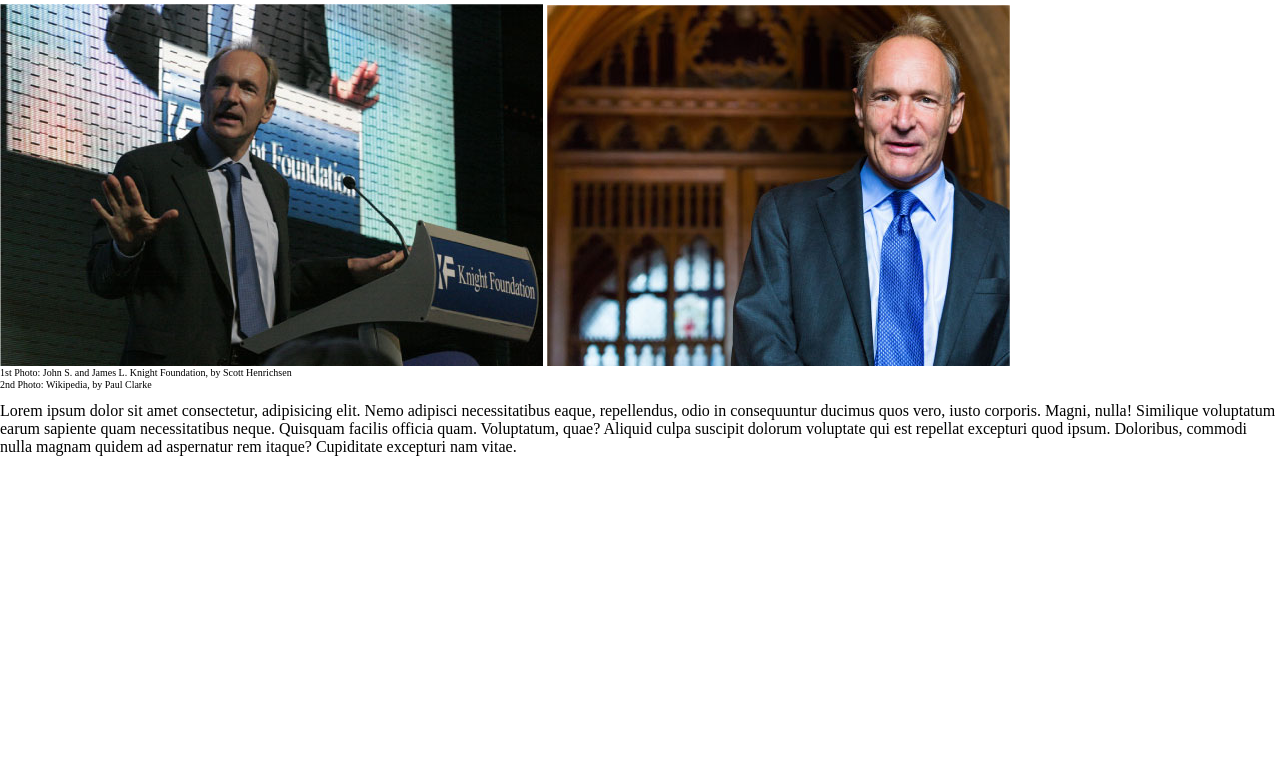
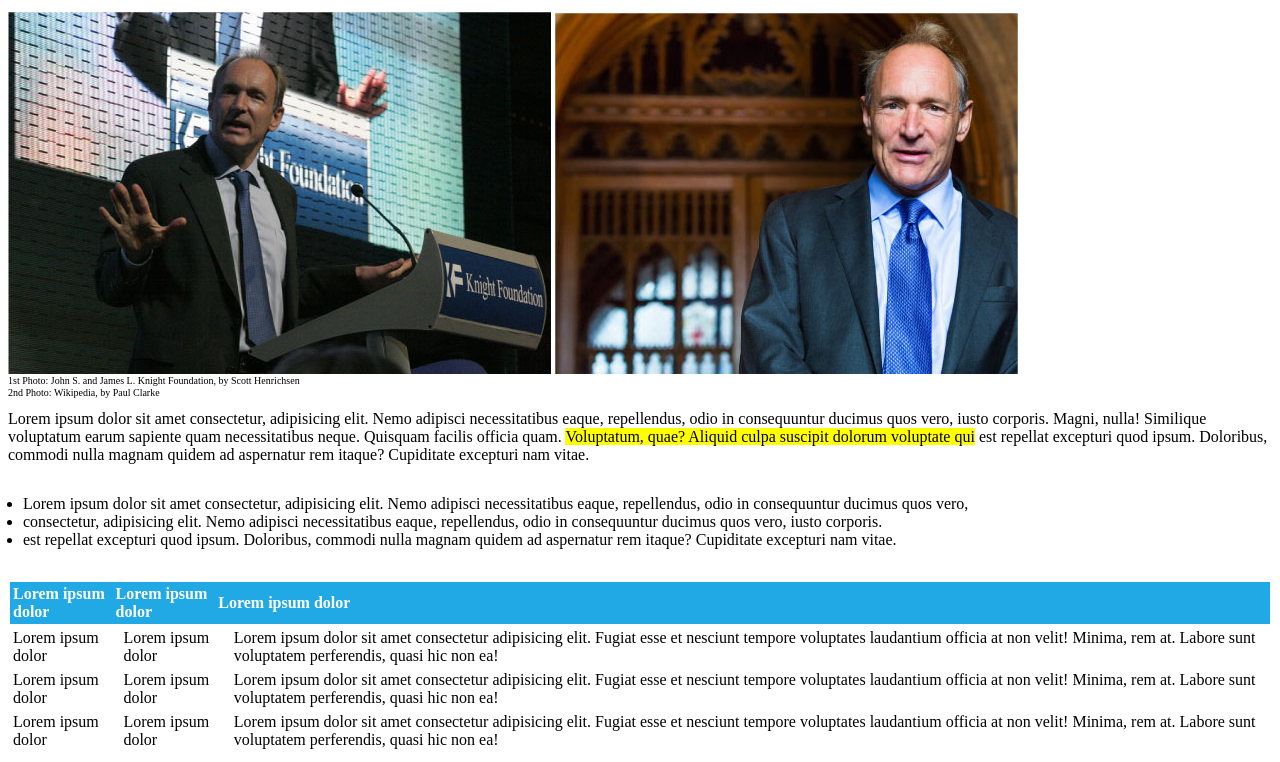
Before and after one commit to SimoCrash/html-css-booleaner, a plain HTML site: page index.html in a window 1280 px wide. Shown: the part 377-1139 px from the top of the page. Before the commit the page ends 849 px from the top, so only its background shows below. Drawn offline with Linux system fonts and the light colour scheme.

Commit message:
tab-prova-float

```diff
--- a/css/style.css
+++ b/css/style.css
@@ -1,9 +1,5 @@
-body {
-    margin: 0;
-}
-
 header {
-    width: 100%;
+    width: 100vw;
     height: 170px;
     background-image: url("../img/pattern.png");
     background-repeat: repeat;
@@ -46,3 +42,25 @@ header img {
     line-height: 2px;
     margin-top: 2px;
 }
+
+.article span {
+    background-color: yellow;
+}
+
+.article ul {
+    padding: 15px;
+}
+
+.tab th:nth-child(3) {
+    width: 50%;
+}
+
+.tab thead {
+    text-align: left;
+    color: white;
+    background-color: #20A9E5;
+}
+
+tr{
+    float: left;
+}
--- a/index.html
+++ b/index.html
@@ -37,6 +37,40 @@
                 Lorem ipsum dolor sit amet consectetur, adipisicing elit. Nemo adipisci necessitatibus eaque, repellendus, odio in consequuntur ducimus quos vero, iusto corporis. Magni, nulla! Similique voluptatum earum sapiente quam necessitatibus neque.
                 Quisquam facilis officia quam. <span>Voluptatum, quae? Aliquid culpa suscipit dolorum voluptate qui</span>  est repellat excepturi quod ipsum. Doloribus, commodi nulla magnam quidem ad aspernatur rem itaque? Cupiditate excepturi nam vitae.
             </p>
+            <ul>
+                <li>Lorem ipsum dolor sit amet consectetur, adipisicing elit. Nemo adipisci necessitatibus eaque, repellendus, odio in consequuntur ducimus quos vero,</li>
+                <li>consectetur, adipisicing elit. Nemo adipisci necessitatibus eaque, repellendus, odio in consequuntur ducimus quos vero, iusto corporis.</li>
+                <li>est repellat excepturi quod ipsum. Doloribus, commodi nulla magnam quidem ad aspernatur rem itaque? Cupiditate excepturi nam vitae.</li>
+            </ul>
+        </section>
+
+        <section class="tab">
+            <table>
+                <thead>
+                    <tr>
+                        <th>Lorem ipsum dolor</th>
+                        <th>Lorem ipsum dolor</th>
+                        <th>Lorem ipsum dolor</th>
+                    </tr>
+                </thead>
+                <tbody>
+                    <tr>
+                        <td>Lorem ipsum dolor</td>
+                        <td>Lorem ipsum dolor</td>
+                        <td>Lorem ipsum dolor sit amet consectetur adipisicing elit. Fugiat esse et nesciunt tempore voluptates laudantium officia at non velit! Minima, rem at. Labore sunt voluptatem perferendis, quasi hic non ea!</td>
+                    </tr>
+                    <tr>
+                        <td>Lorem ipsum dolor</td>
+                        <td>Lorem ipsum dolor</td>
+                        <td>Lorem ipsum dolor sit amet consectetur adipisicing elit. Fugiat esse et nesciunt tempore voluptates laudantium officia at non velit! Minima, rem at. Labore sunt voluptatem perferendis, quasi hic non ea!</td>
+                    </tr>
+                    <tr>
+                        <td>Lorem ipsum dolor</td>
+                        <td>Lorem ipsum dolor</td>
+                        <td>Lorem ipsum dolor sit amet consectetur adipisicing elit. Fugiat esse et nesciunt tempore voluptates laudantium officia at non velit! Minima, rem at. Labore sunt voluptatem perferendis, quasi hic non ea!</td>
+                    </tr>
+                </tbody>
+            </table>
         </section>
     </main>
 
```
